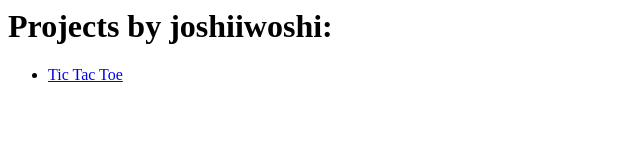
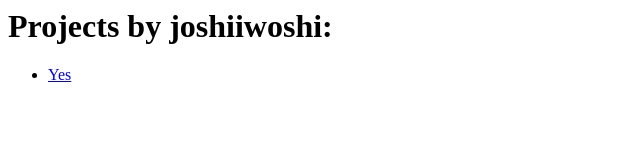
Before and after one commit to joshiiwoshi/joshiiwoshi.github.io, a plain HTML site: page index.html in a window 1280 px wide. Shown: the full height of the page, 0-640 px from the left. Drawn offline with Linux system fonts and the light colour scheme.

Commit message:
Update index.html

```diff
--- a/index.html
+++ b/index.html
@@ -5,7 +5,7 @@
     <body>
         <h1>Projects by joshiiwoshi: </h1>
         <ul>
-            <li><a href="/tic-tac-toe">Tic Tac Toe</a></li>
+            <li><a href="/tic-tac-toe">Yes</a></li>
         </ul>
     </body>
 </html>
```
